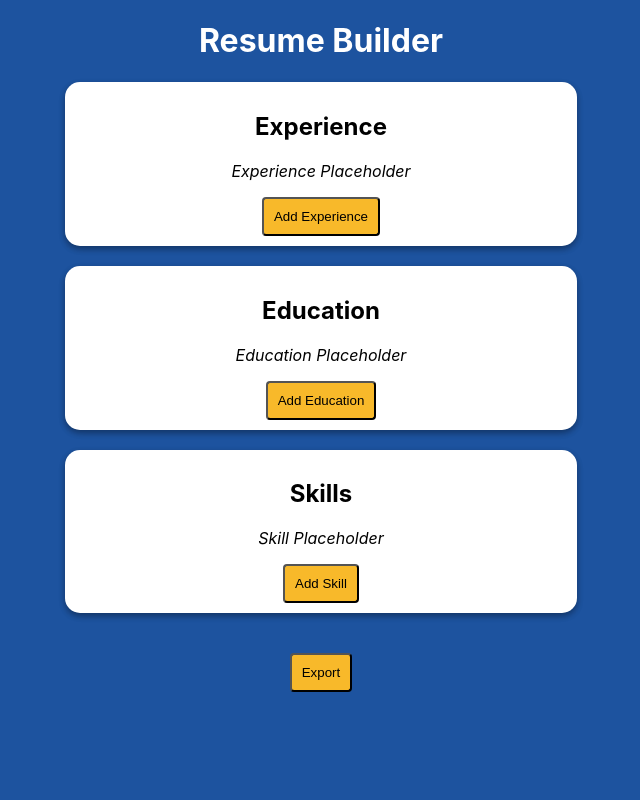
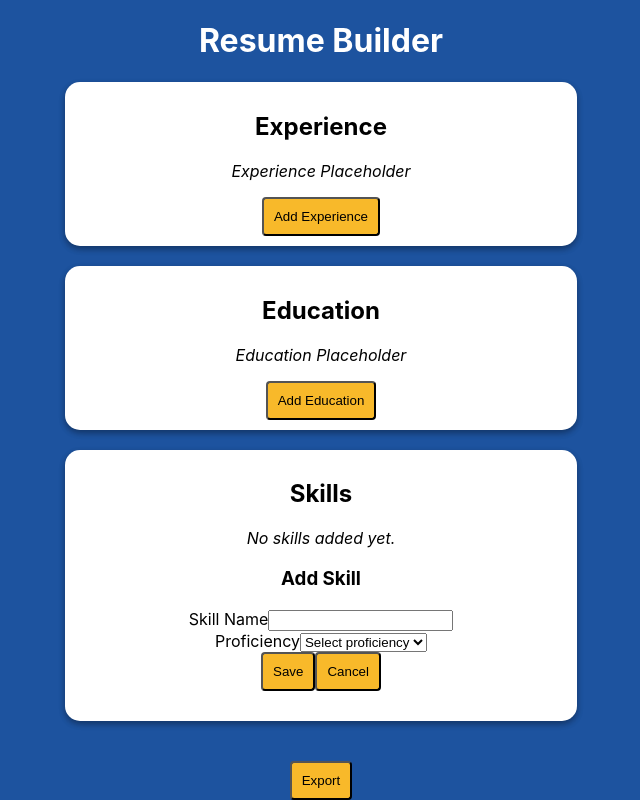
Before and after one commit to jimmyMsh/orientation-project-JS-26.SPR.B, a React (Create React App) app: page / in a window 1280 px wide. Both pictures are taken after a click on the button "Add Skill". Shown: the whole page, without its empty margins (319-959 px from the left). Built offline with nearby package versions, Linux system fonts and the light colour scheme.

Commit message:
Add SkillForm component with add and edit skill capabilities

```diff
--- a/src/App.js
+++ b/src/App.js
@@ -1,6 +1,27 @@
+import { useState } from "react";
 import "./App.css";
+import SkillForm from "./components/SkillForm";
 
 function App() {
+  const [skills, setSkills] = useState([]);
+  const [editingSkillIndex, setEditingSkillIndex] = useState(null);
+  const [showSkillForm, setShowSkillForm] = useState(false);
+
+  const handleAddSkill = (skill) => {
+    setSkills([...skills, skill]);
+    setShowSkillForm(false);
+  };
+
+  const handleEditSkill = (index, updatedSkill) => {
+    setSkills(skills.map((s, i) => (i === index ? updatedSkill : s)));
+    setEditingSkillIndex(null);
+  };
+
+  const handleCancelSkillForm = () => {
+    setShowSkillForm(false);
+    setEditingSkillIndex(null);
+  };
+
   return (
     <div className="App">
       <h1>Resume Builder</h1>
@@ -18,8 +39,35 @@ function App() {
       </div>
       <div className="resumeSection">
         <h2>Skills</h2>
-        <p>Skill Placeholder</p>
-        <button>Add Skill</button>
+        {skills.length === 0 && <p>No skills added yet.</p>}
+        {skills.map((skill, index) => (
+          <div key={index} className="skillItem">
+            {editingSkillIndex === index ? (
+              <SkillForm
+                existingSkill={skill}
+                onSave={(updatedSkill) => handleEditSkill(index, updatedSkill)}
+                onCancel={handleCancelSkillForm}
+              />
+            ) : (
+              <div className="skillDisplay">
+                <p>
+                  <strong>{skill.name}</strong> — {skill.proficiency}
+                </p>
+                <button
+                  onClick={() => setEditingSkillIndex(index)}
+                  className="editButton"
+                >
+                  Edit
+                </button>
+              </div>
+            )}
+          </div>
+        ))}
+        {showSkillForm ? (
+          <SkillForm onSave={handleAddSkill} onCancel={handleCancelSkillForm} />
+        ) : (
+          <button onClick={() => setShowSkillForm(true)}>Add Skill</button>
+        )}
         <br></br>
       </div>
       <br></br>
--- /dev/null
+++ b/src/components/SkillForm.js
@@ -0,0 +1,70 @@
+import { useState } from "react";
+
+function SkillForm({ existingSkill, onSave, onCancel }) {
+  const [name, setName] = useState(existingSkill?.name || "");
+  const [proficiency, setProficiency] = useState(
+    existingSkill?.proficiency || ""
+  );
+  const [errors, setErrors] = useState({});
+
+  const handleSubmit = (e) => {
+    e.preventDefault();
+    const newErrors = {};
+
+    if (!name.trim()) {
+      newErrors.name = "Skill name is required.";
+    }
+
+    if (!proficiency.trim()) {
+      newErrors.proficiency = "Proficiency level is required.";
+    }
+
+    if (Object.keys(newErrors).length > 0) {
+      setErrors(newErrors);
+      return;
+    }
+
+    onSave({ name: name.trim(), proficiency: proficiency.trim() });
+  };
+
+  return (
+    <form onSubmit={handleSubmit} className="skillForm">
+      <h3>{existingSkill ? "Edit Skill" : "Add Skill"}</h3>
+      <div className="formGroup">
+        <label htmlFor="skillName">Skill Name</label>
+        <input
+          id="skillName"
+          type="text"
+          value={name}
+          onChange={(e) => setName(e.target.value)}
+        />
+        {errors.name && <span className="error">{errors.name}</span>}
+      </div>
+      <div className="formGroup">
+        <label htmlFor="proficiency">Proficiency</label>
+        <select
+          id="proficiency"
+          value={proficiency}
+          onChange={(e) => setProficiency(e.target.value)}
+        >
+          <option value="">Select proficiency</option>
+          <option value="Beginner">Beginner</option>
+          <option value="Intermediate">Intermediate</option>
+          <option value="Advanced">Advanced</option>
+          <option value="Expert">Expert</option>
+        </select>
+        {errors.proficiency && (
+          <span className="error">{errors.proficiency}</span>
+        )}
+      </div>
+      <div className="formActions">
+        <button type="submit">Save</button>
+        <button type="button" onClick={onCancel}>
+          Cancel
+        </button>
+      </div>
+    </form>
+  );
+}
+
+export default SkillForm;
```
